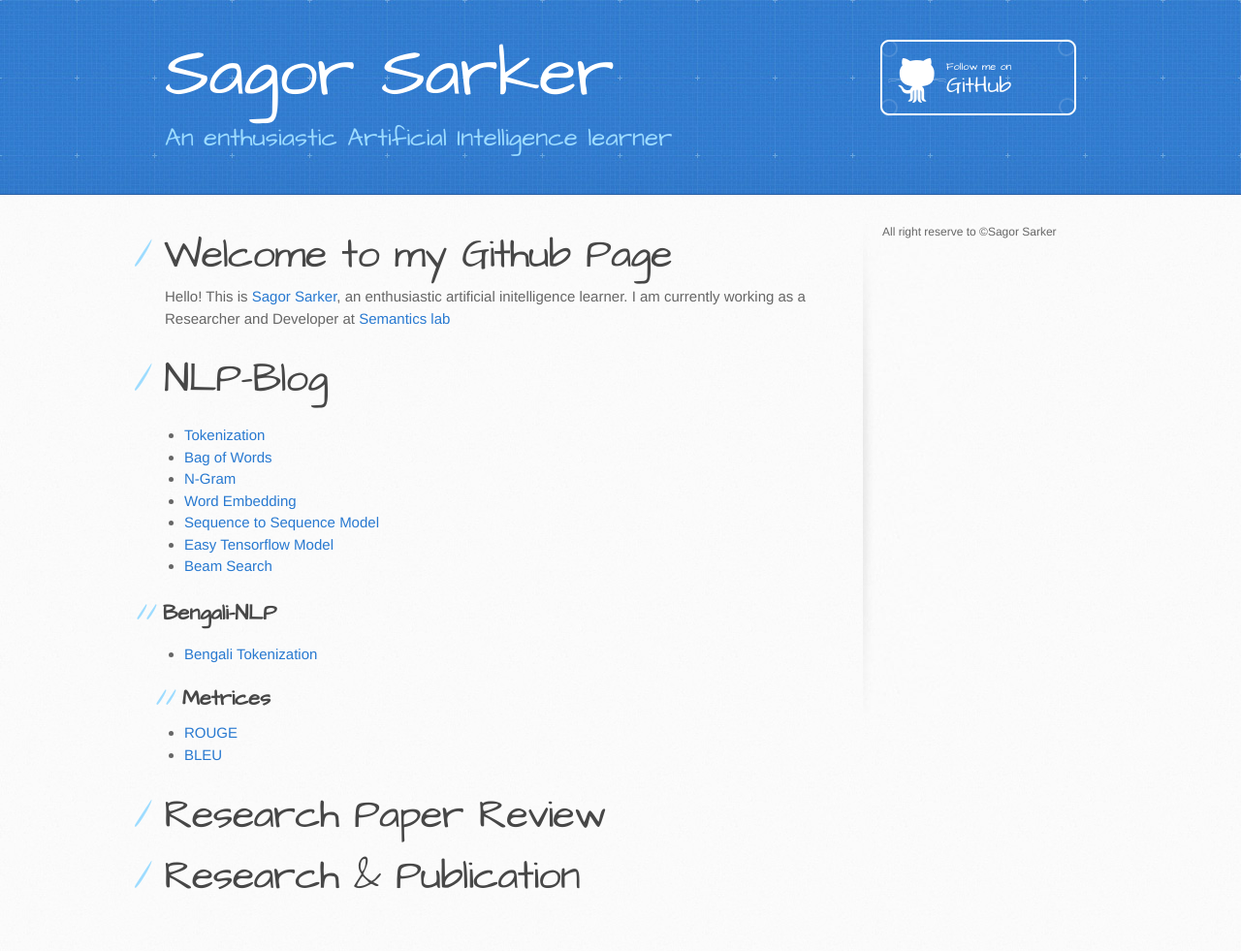
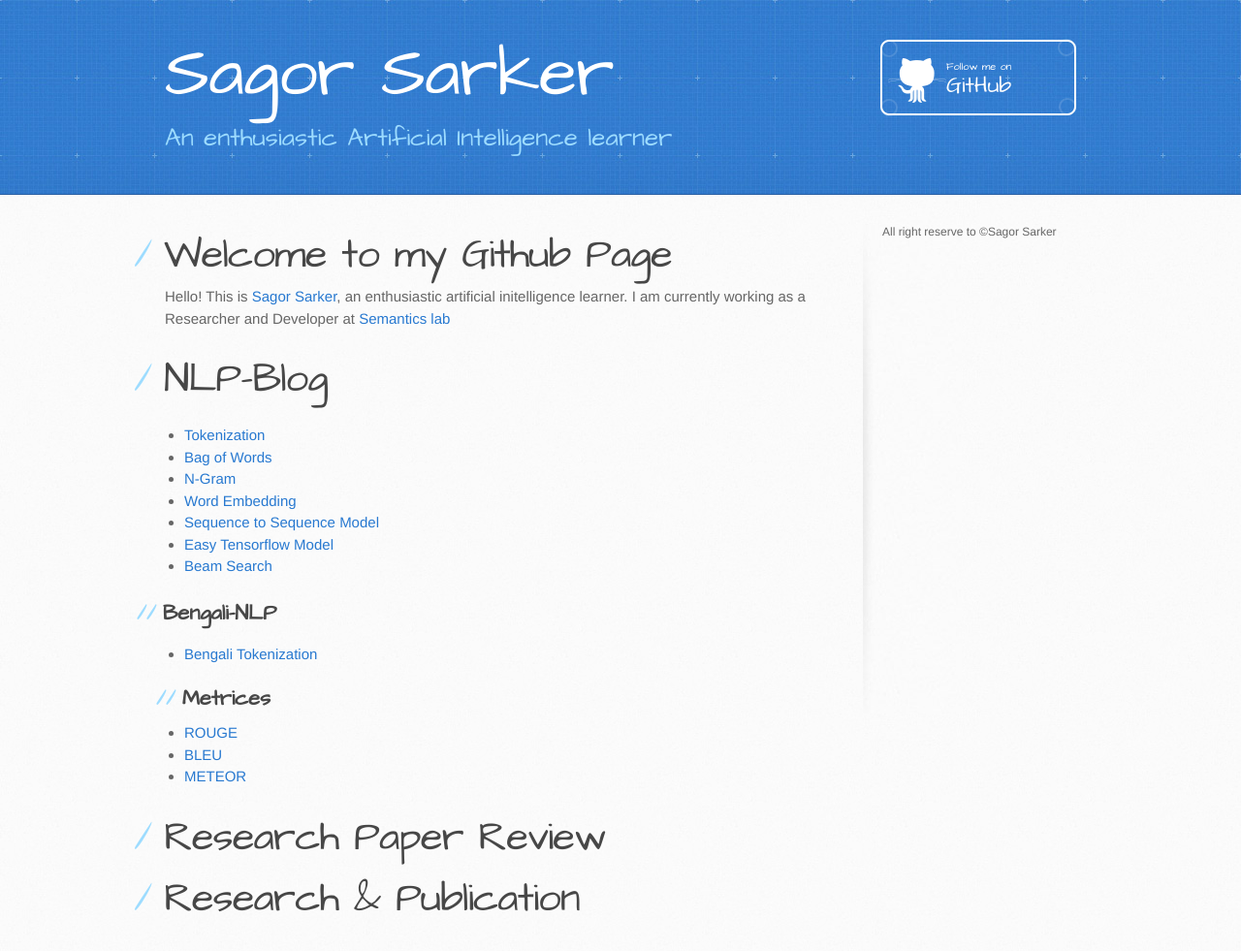
Before and after one commit to sagorbrur/sagorbrur.github.io, a Jekyll site: the page built from index.md, in a window 1280 px wide. Shown: the whole page at 97% size. Built offline with Jekyll 4.4.1, drawn with Linux system fonts in a browser that asks for light colours; our own code applies the rules of GitHub Pages for plain Markdown files; before the commit the page ends 959 px from its top, so only the background shows below that.

Commit message:
Update index.md

```diff
--- a/index.md
+++ b/index.md
@@ -15,6 +15,7 @@ I am currently working as a Researcher and Developer at [Semantics lab](http://s
 ## Metrices
 * [ROUGE](rouge.md)
 * [BLEU](bleu.md)
+* [METEOR](meteor.md)
 
 # Research Paper Review
 
```
